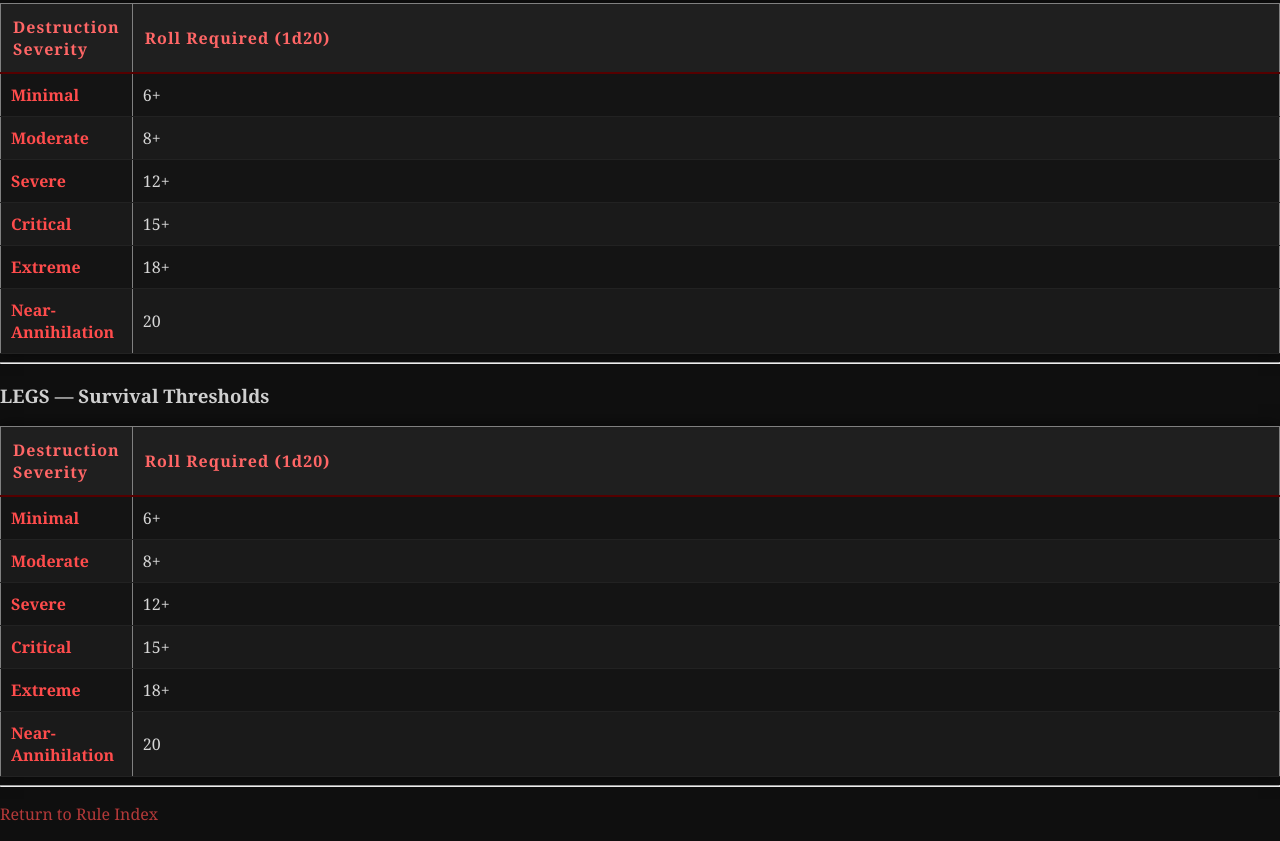
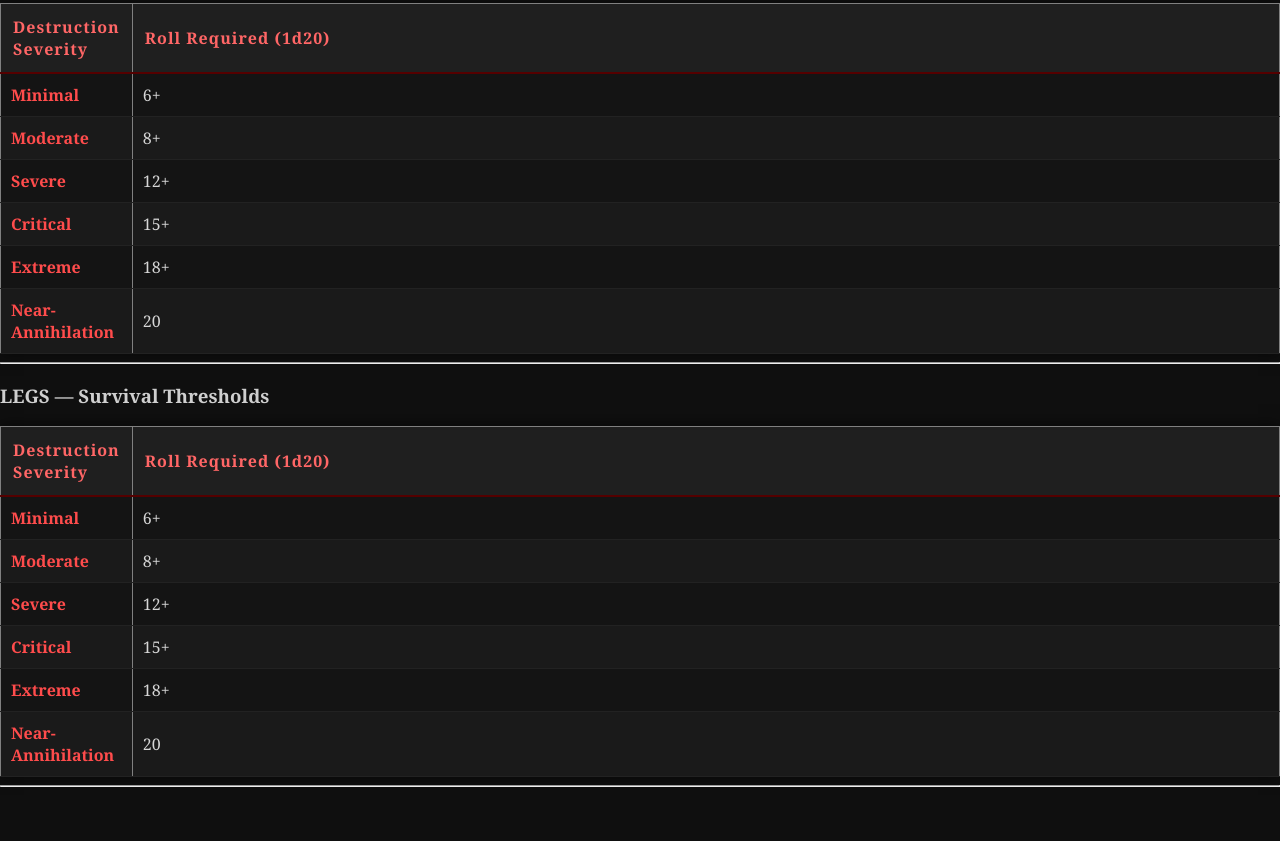
Before and after one commit to mwilcz07-art/DnD_Persistant_Homebrew, a plain HTML site: page Post_Mortem_Table.html in a window 1280 px wide. Shown: the part 1639-2480 px from the top of the page. After the commit the page ends 2434 px from the top, so only its background shows below. Drawn offline with Linux system fonts and the light colour scheme.

Commit message:
Update Post_Mortem_Table.html

```diff
--- a/Post_Mortem_Table.html
+++ b/Post_Mortem_Table.html
@@ -216,7 +216,5 @@ If it fails, that body part is destroyed.
 
 <hr>
 
-<p><a href="Hatred's_Persistence_Index#rule4">Return to Rule Index</a></p>
-
 </body>
 </html>
```
